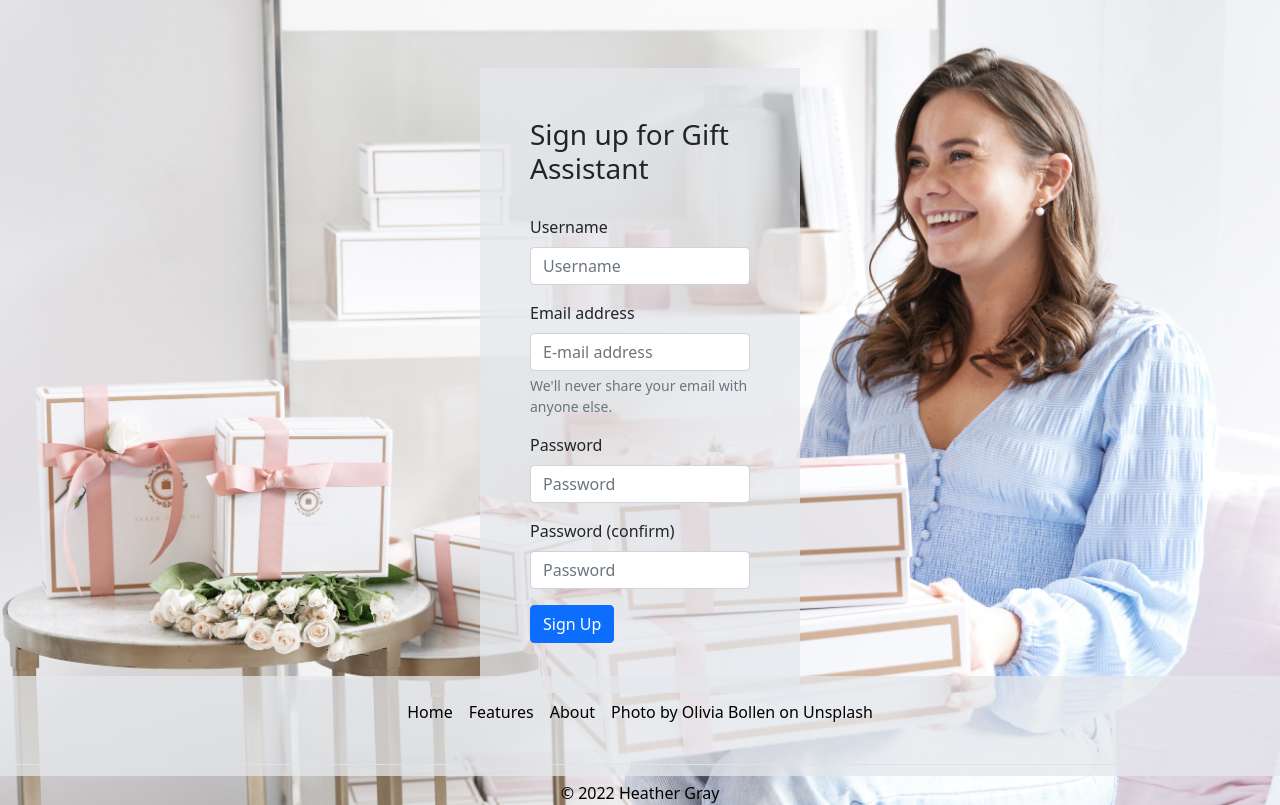
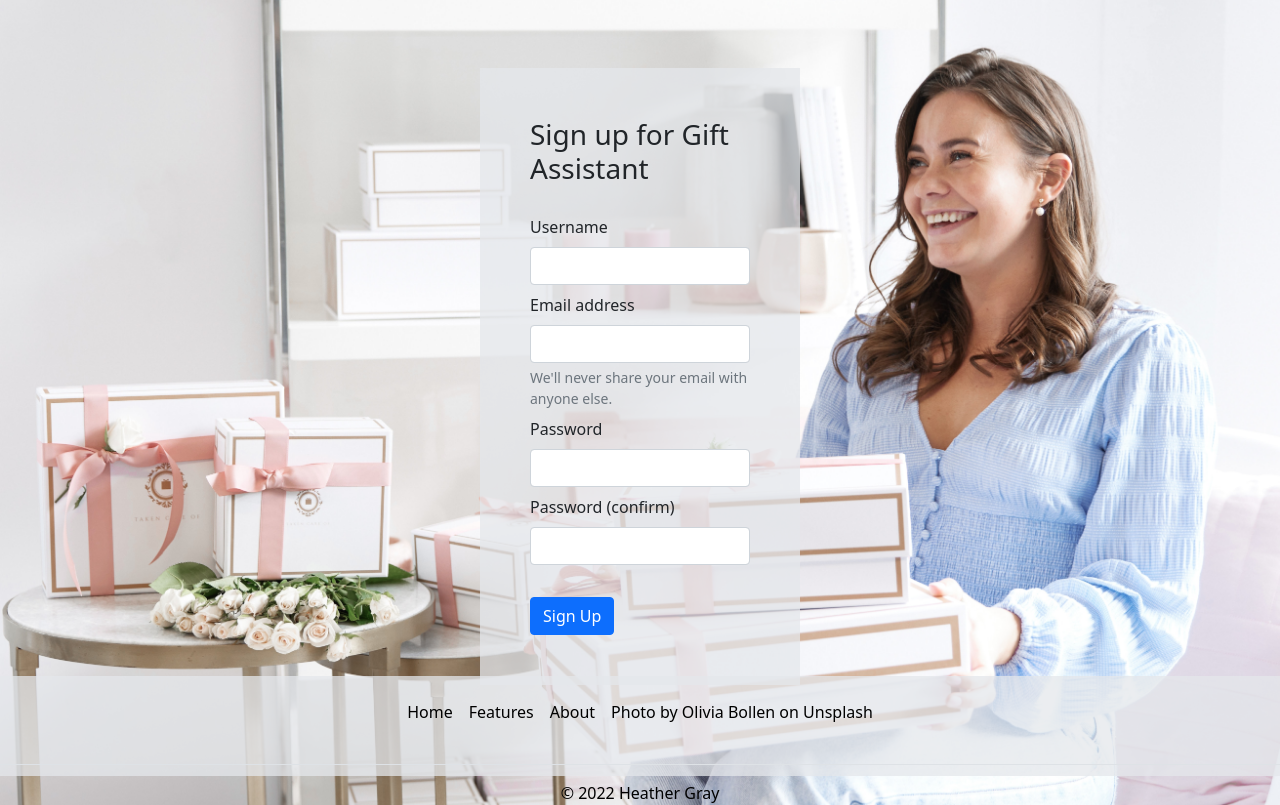
Before and after one commit to Se7enSquared/gift-assistant, a Django app: page /accounts/signup/ in a window 1280 px wide. Run offline with Django 4.2, Linux system fonts and the light colour scheme.

Commit message:
small change to form classes

```diff
--- a/gift_assist/templates/account/signup.html
+++ b/gift_assist/templates/account/signup.html
@@ -10,25 +10,26 @@
         role="form">
         {% csrf_token %}
         <h3 id="loginh3">Sign up for Gift Assistant</h2>
-            <div class="mb-3">
+            <div class="mb-2">
                 <label for="username" class="form-label">Username</label>
-                <input type="text" class="form-control" name="username" placeholder="Username" autocomplete="off"
+                <input type="text" class="form-control" name="username"  autocomplete="off"
                     minlength="1" maxlength="150" required="" id="id_username">
             </div>
-            <div class="mb-3">
+            <div class="mb-2">
                 <label for="email" class="form-label">Email address</label>
-                <input type="email" class="form-control" name="email" placeholder="E-mail address" autocomplete="email"
+                <input type="email" class="form-control" name="email" autocomplete="email"
                     id="id_email" aria-describedby="emailHelp">
                 <div id="emailHelp" class="form-text">We'll never share your email with anyone else.</div>
             </div>
-            <div class="mb-3">
+            <div class="mb-2">
                 <label for="password1" class="form-label">Password</label>
-                <input type="password" class="form-control" name="password1" placeholder="Password" autocomplete="new-password" required="" id="id_password1">
+                <input type="password" class="form-control" name="password1" autocomplete="new-password" required="" id="id_password1">
             </div>
-            <div class="mb-3">
+            <div class="mb-2">
                 <label for="password2" class="form-label">Password (confirm)</label>
-                <input type="password" class="form-control" name="password2" placeholder="Password" autocomplete="new-password" required="" id="id_password2">
+                <input type="password" class="form-control" name="password2" autocomplete="new-password" required="" id="id_password2">
             </div>
+            <br>
             <button type="submit" class="btn btn-primary">Sign Up</button>
     </form>
 </div>
```
